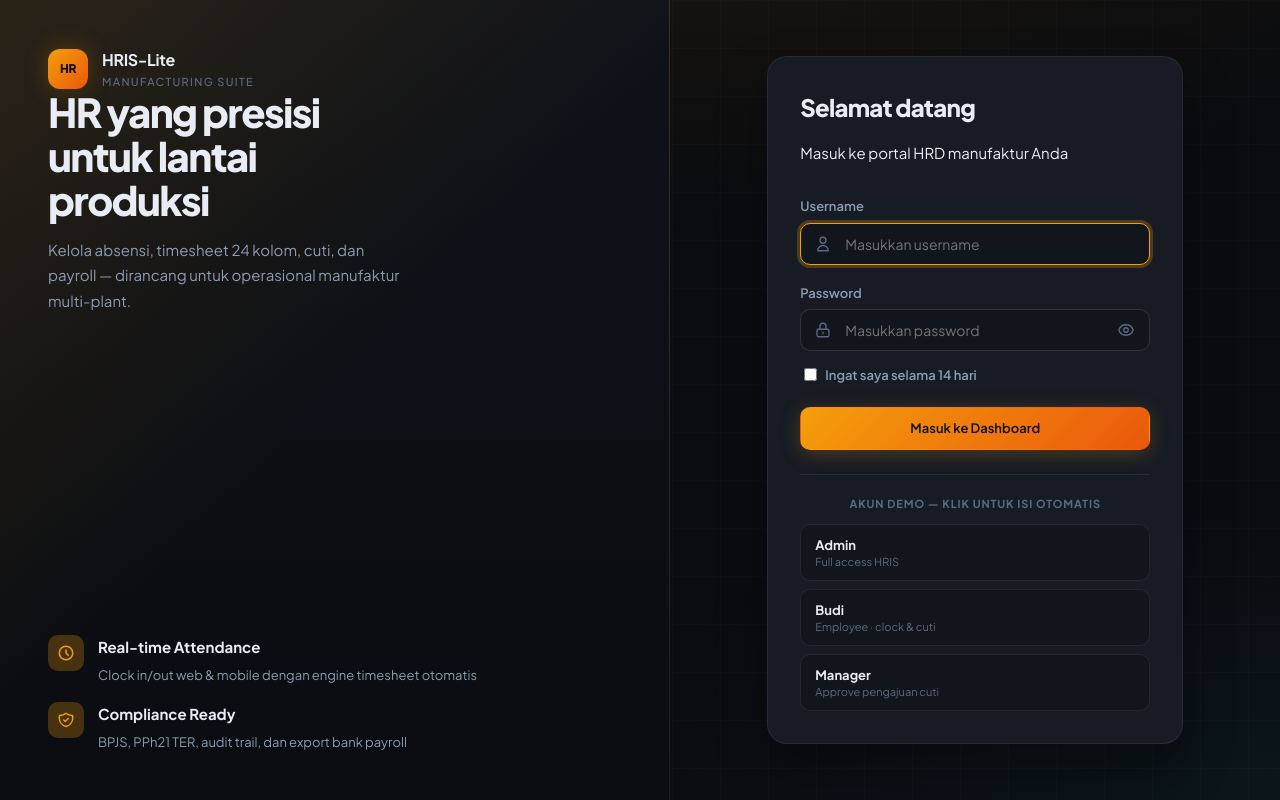
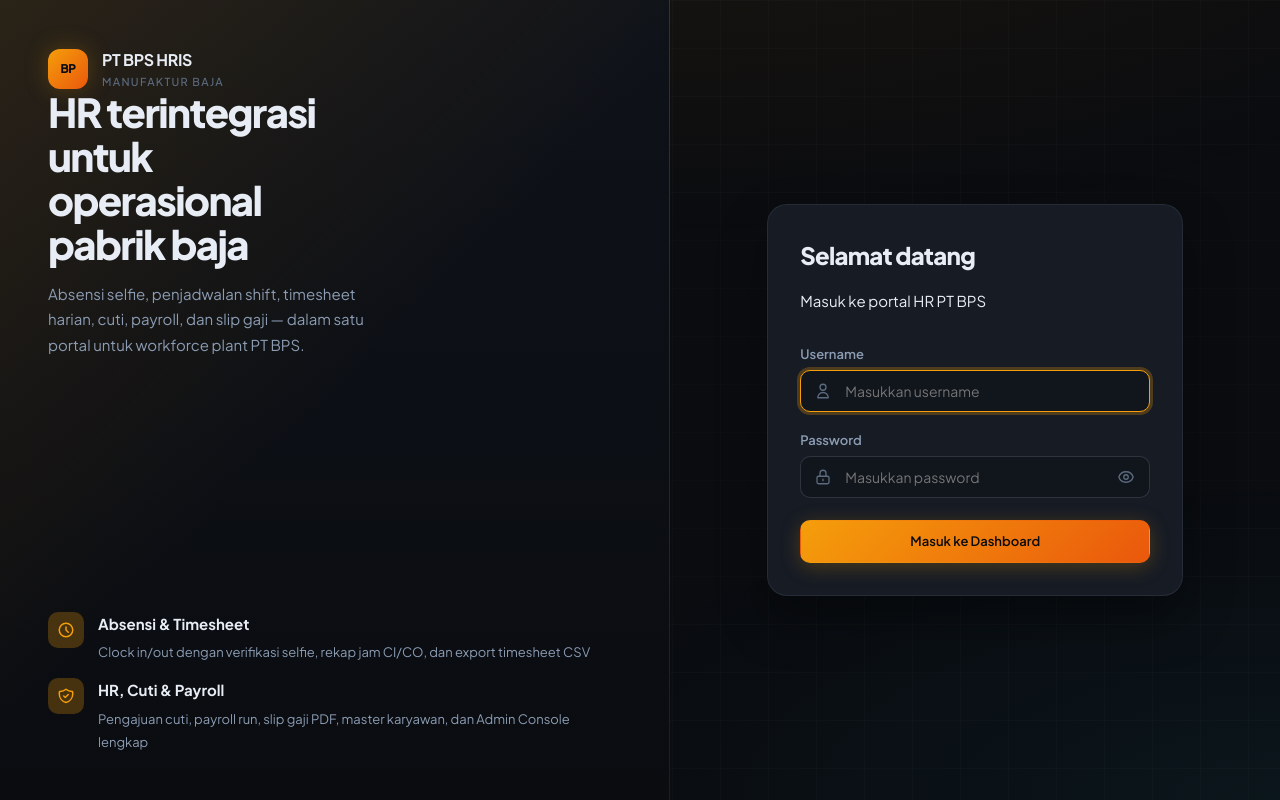
Before and after one commit to ahmad-sutiawan/hris-system, a Django app: page /login/ in a window 1280 px wide. Run offline with Django 5.2, Linux system fonts and the light colour scheme; parts of the project's set-up code (start-up, migrations or seed data) failed here and were passed over.

Commit message:
fixing login page content

```diff
--- a/apps/web/auth_views.py
+++ b/apps/web/auth_views.py
@@ -1,6 +1,5 @@
 from django.contrib.auth.views import LoginView, LogoutView
 from django.contrib import messages
-from django.conf import settings
 from django.shortcuts import redirect
 from django.urls import reverse_lazy
 
@@ -17,9 +16,7 @@ class HRISLoginView(LoginView):
         return self.get_redirect_url() or reverse_lazy("web:dashboard")
 
     def get_context_data(self, **kwargs):
-        context = super().get_context_data(**kwargs)
-        context["show_demo_accounts"] = settings.DEBUG
-        return context
+        return super().get_context_data(**kwargs)
 
     def form_valid(self, form):
         user = form.get_user()
--- a/templates/web/login.html
+++ b/templates/web/login.html
@@ -1,19 +1,19 @@
 {% extends "base.html" %}
-{% block title %}Login — HRIS-Lite{% endblock %}
+{% block title %}Login — PT BPS HRIS{% endblock %}
 
 {% block auth_content %}
 <div class="hris-login-page">
   <div class="hris-login-hero">
     <div>
       <div class="hris-brand hris-brand--flat">
-        <div class="hris-brand-mark">HR</div>
+        <div class="hris-brand-mark">BP</div>
         <div class="hris-brand-text">
-          <strong>HRIS-Lite</strong>
-          <span>Manufacturing Suite</span>
+          <strong>PT BPS HRIS</strong>
+          <span>Manufaktur Baja</span>
         </div>
       </div>
-      <h2>HR yang presisi untuk lantai produksi</h2>
-      <p>Kelola absensi, timesheet 24 kolom, cuti, dan payroll — dirancang untuk operasional manufaktur multi-plant.</p>
+      <h2>HR terintegrasi untuk operasional pabrik baja</h2>
+      <p>Absensi selfie, penjadwalan shift, timesheet harian, cuti, payroll, dan slip gaji — dalam satu portal untuk workforce plant PT BPS.</p>
     </div>
     <div class="hris-login-features">
       <div class="hris-login-feature">
@@ -21,8 +21,8 @@
           <svg width="18" height="18" fill="none" viewBox="0 0 24 24" stroke="currentColor" stroke-width="2"><path stroke-linecap="round" stroke-linejoin="round" d="M12 8v4l3 3m6-3a9 9 0 11-18 0 9 9 0 0118 0z"/></svg>
         </div>
         <div>
-          <strong>Real-time Attendance</strong>
-          <span>Clock in/out web & mobile dengan engine timesheet otomatis</span>
+          <strong>Absensi & Timesheet</strong>
+          <span>Clock in/out dengan verifikasi selfie, rekap jam CI/CO, dan export timesheet CSV</span>
         </div>
       </div>
       <div class="hris-login-feature">
@@ -30,8 +30,8 @@
           <svg width="18" height="18" fill="none" viewBox="0 0 24 24" stroke="currentColor" stroke-width="2"><path stroke-linecap="round" stroke-linejoin="round" d="M9 12l2 2 4-4m5.618-4.016A11.955 11.955 0 0112 2.944a11.955 11.955 0 01-8.618 3.04A12.02 12.02 0 003 9c0 5.591 3.824 10.29 9 11.622 5.176-1.332 9-6.03 9-11.622 0-1.042-.133-2.052-.382-3.016z"/></svg>
         </div>
         <div>
-          <strong>Compliance Ready</strong>
-          <span>BPJS, PPh21 TER, audit trail, dan export bank payroll</span>
+          <strong>HR, Cuti & Payroll</strong>
+          <span>Pengajuan cuti, payroll run, slip gaji PDF, master karyawan, dan Admin Console lengkap</span>
         </div>
       </div>
     </div>
@@ -41,7 +41,7 @@
     <div class="hris-login-box">
       <div class="hris-login-box-head">
         <h1>Selamat datang</h1>
-        <p>Masuk ke portal HRD manufaktur Anda</p>
+        <p>Masuk ke portal HR PT BPS</p>
       </div>
 
       {% include "components/messages.html" %}
@@ -79,34 +79,14 @@
           {% if form.password.errors %}<p class="hris-field-error">{{ form.password.errors.0 }}</p>{% endif %}
         </div>
 
-        <div class="hris-field hris-field--checkbox hris-login-remember-row">
+        <!-- <div class="hris-field hris-field--checkbox hris-login-remember-row">
           <label class="hris-checkbox-label">{{ form.remember_me }} {{ form.remember_me.label }}</label>
-        </div>
+        </div> -->
 
         <button type="submit" class="hris-btn hris-btn-primary hris-login-submit" id="hris-login-submit">
           <span class="hris-login-submit-text">Masuk ke Dashboard</span>
         </button>
       </form>
-
-      {% if show_demo_accounts %}
-      <div class="hris-demo-panel">
-        <p class="hris-demo-label">Akun demo — klik untuk isi otomatis</p>
-        <div class="hris-demo-grid">
-          <button type="button" class="hris-demo-card" data-username="admin" data-password="Admin123456!">
-            <strong>Admin</strong>
-            <span>Full access HRIS</span>
-          </button>
-          <button type="button" class="hris-demo-card" data-username="budi" data-password="Employee123!">
-            <strong>Budi</strong>
-            <span>Employee · clock & cuti</span>
-          </button>
-          <button type="button" class="hris-demo-card" data-username="manager" data-password="Manager123!">
-            <strong>Manager</strong>
-            <span>Approve pengajuan cuti</span>
-          </button>
-        </div>
-      </div>
-      {% endif %}
     </div>
   </div>
 </div>
@@ -125,16 +105,6 @@
     });
   }
 
-  document.querySelectorAll(".hris-demo-card").forEach(function (btn) {
-    btn.addEventListener("click", function () {
-      var user = document.getElementById("id_username");
-      var pass = document.getElementById("id_password");
-      if (user) user.value = btn.dataset.username || "";
-      if (pass) pass.value = btn.dataset.password || "";
-      if (user) user.focus();
-    });
-  });
-
   var form = document.getElementById("hris-login-form");
   var submit = document.getElementById("hris-login-submit");
   if (form && submit) {
```
